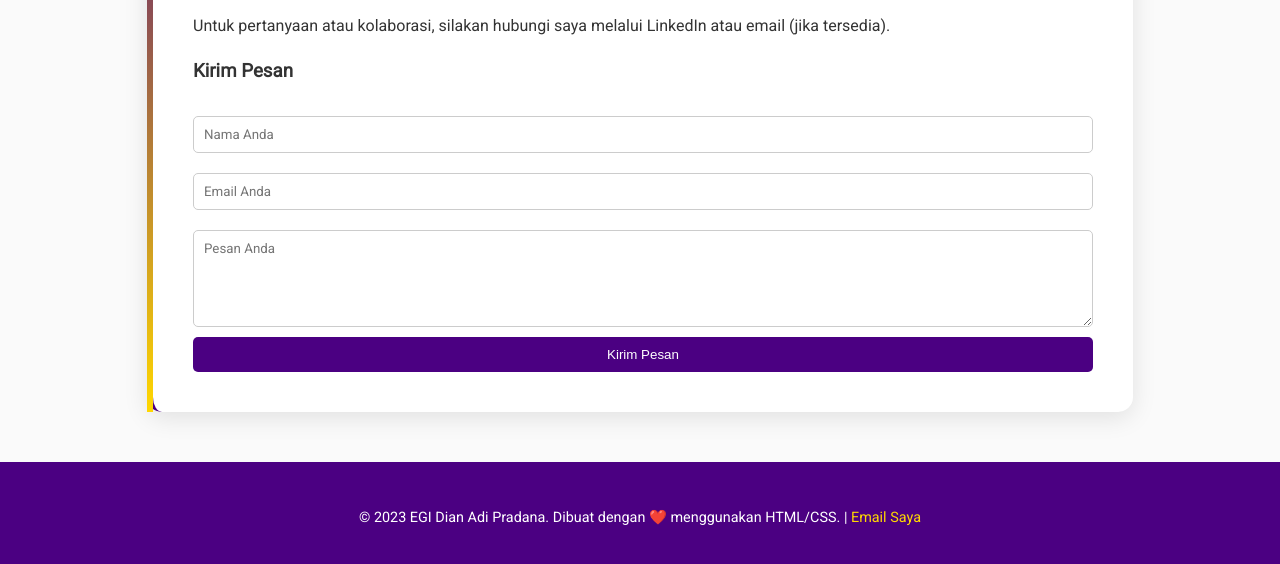
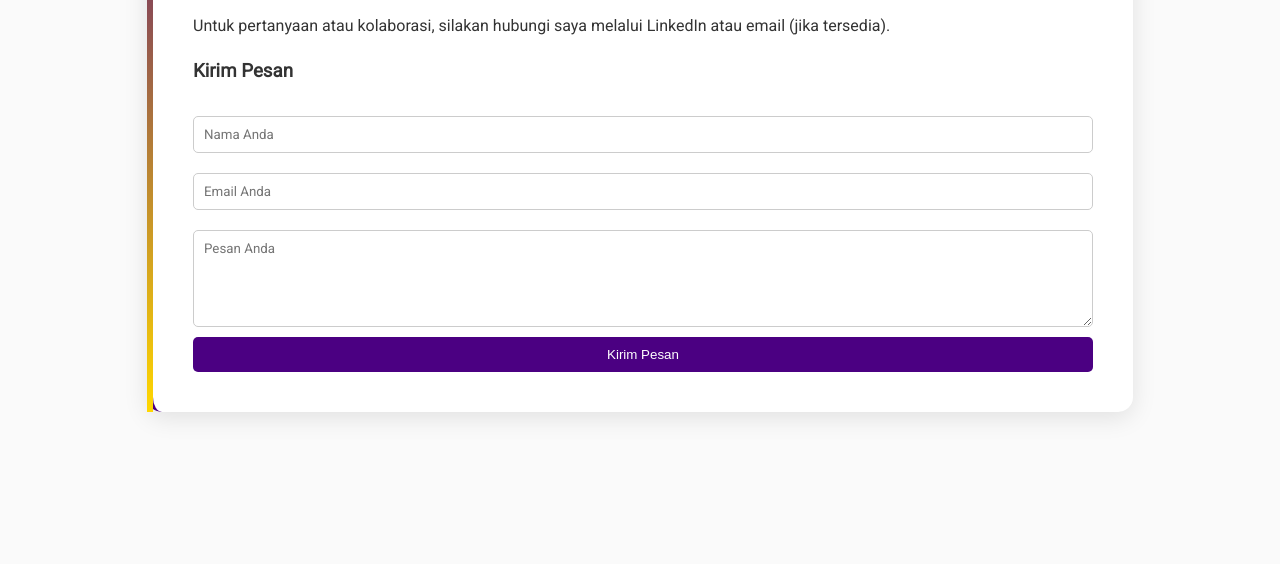
Before and after one commit to EGI80/potofolio1, a plain HTML site: page index.html in a window 1280 px wide. Shown: the part 1848-2412 px from the top of the page. After the commit the page ends 2310 px from the top, so only its background shows below. Drawn offline with Linux system fonts and the light colour scheme; placeholder pictures from the web are drawn by us.

Commit message:
Update index.html

```diff
--- a/index.html
+++ b/index.html
@@ -282,9 +282,7 @@
         </form>
     </section>
 
-    <footer>
-        <p>&copy; 2023 EGI Dian Adi Pradana. Dibuat dengan ❤️ menggunakan HTML/CSS. | <a href="mailto:egi@example.com">Email Saya</a></p>
-    </footer>
+
 
     <script>
         const sections = document.querySelectorAll('section');
```
